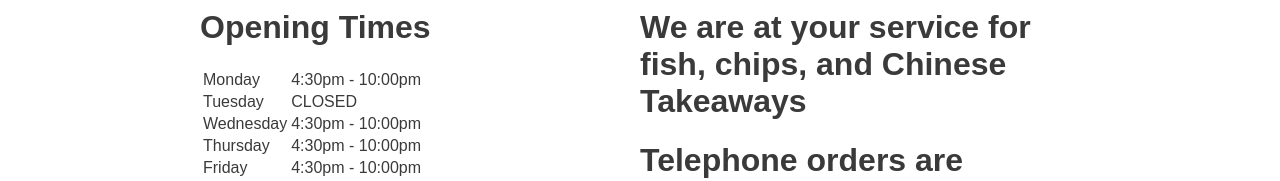
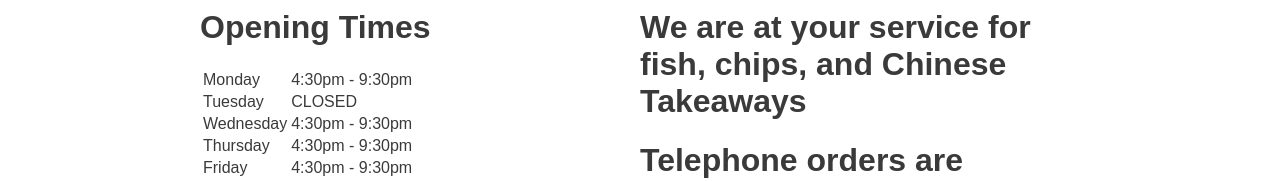
Before and after one commit to TheSimonLam/sunshine-takeaway, a React (Create React App) app: page / in a window 1280 px wide. Shown: the part 734-915 px from the top of the page. Built offline with nearby package versions, Linux system fonts and the light colour scheme.

Commit message:
updating closing times

```diff
--- a/src/components/Home/Home.js
+++ b/src/components/Home/Home.js
@@ -50,7 +50,7 @@ class Home extends Component {
 
                                 <tr>
                                     <td>Monday</td>
-                                    <td>4:30pm - 10:00pm</td>
+                                    <td>4:30pm - 9:30pm</td>
                                 </tr>
                                 <tr>
                                     <td>Tuesday</td>
@@ -58,23 +58,23 @@ class Home extends Component {
                                 </tr>
                                 <tr>
                                     <td>Wednesday</td>
-                                    <td>4:30pm - 10:00pm</td>
+                                    <td>4:30pm - 9:30pm</td>
                                 </tr>
                                 <tr>
                                     <td>Thursday</td>
-                                    <td>4:30pm - 10:00pm</td>
+                                    <td>4:30pm - 9:30pm</td>
                                 </tr>
                                 <tr>
                                     <td>Friday</td>
-                                    <td>4:30pm - 10:00pm</td>
+                                    <td>4:30pm - 9:30pm</td>
                                 </tr>
                                 <tr>
                                     <td>Saturday</td>
-                                    <td>4:30pm - 10:00pm</td>
+                                    <td>4:30pm - 9:30pm</td>
                                 </tr>
                                 <tr>
                                     <td>Sunday</td>
-                                    <td>5:00pm - 10:00pm</td>
+                                    <td>5:00pm - 9:30pm</td>
                                 </tr>
                                 </tbody>
                             </table>
```
